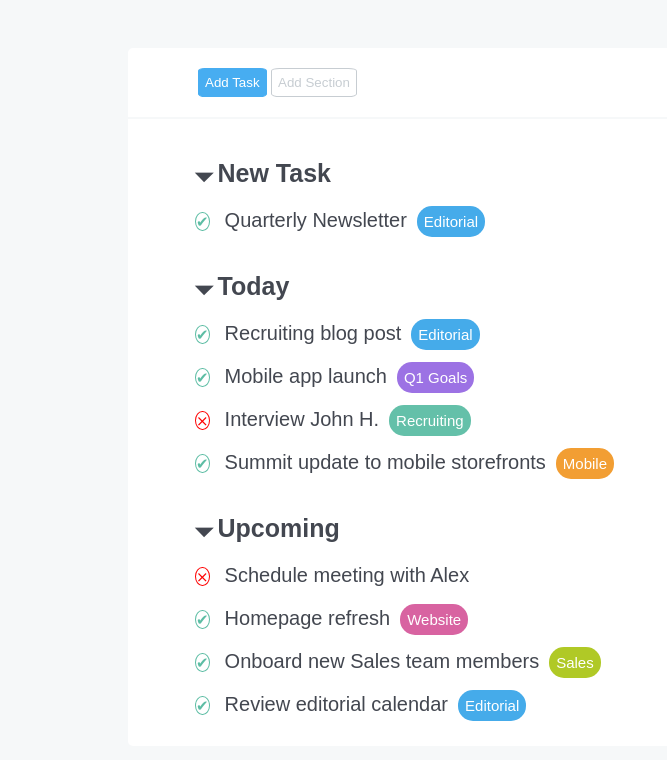
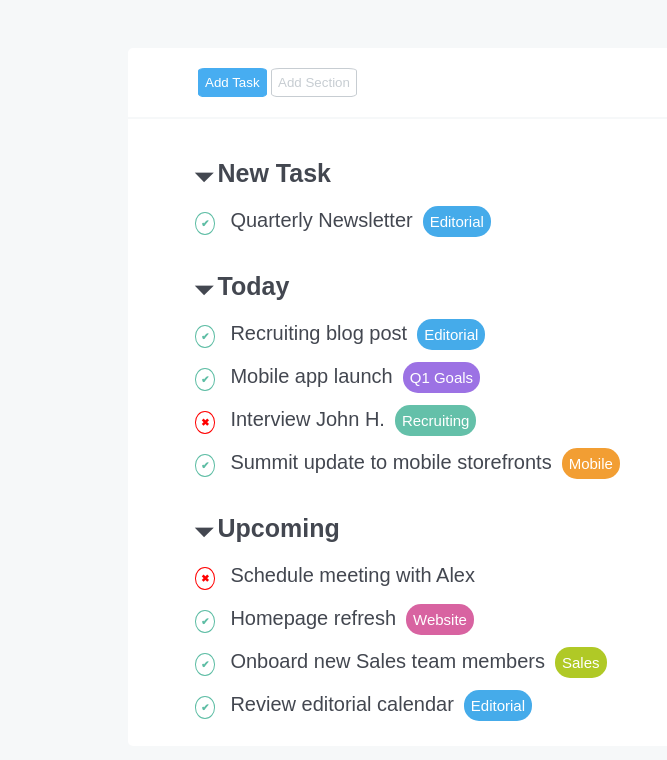
Before and after one commit to Apollo11-hub/html-css-toboolist, a plain HTML site: page index.html in a window 1280 px wide. Shown: the part 60-820 px from the top of the page, without its empty margins (0-667 px from the left). Drawn offline with Linux system fonts and the light colour scheme.

Commit message:
modifica codice icone

```diff
--- a/css/style.css
+++ b/css/style.css
@@ -109,17 +109,23 @@ Main
     margin-right: 15px;
     border: 1px solid #5dbda4;
     border-radius: 50%;
-    font-size: 15px;
+    font-weight: bold;
+    font-size: 10px;
+    padding: 5px;
+    width: fit-content;
   }
 
   .negative::before{
-    content:"\2A2F";
+    content:"\2716";
     color:  #ff0000;
     margin-left: 67px;
     margin-right: 15px;
     border: 1px solid #ff0000;
     border-radius: 50%;
-    font-size: 15px;
+    font-weight: bold;
+    font-size: 10px;
+    padding: 5px;
+    width: fit-content;
   }
 
   .editorial::after{
```
